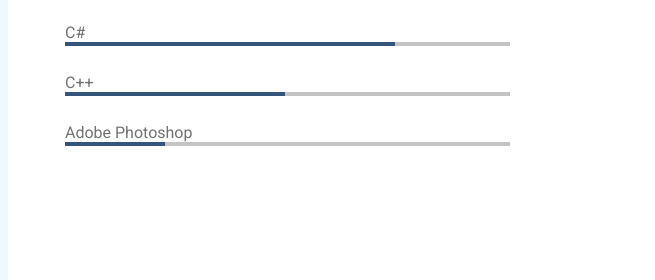
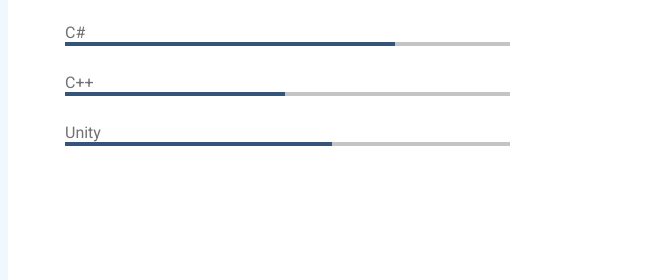
Before and after one commit to Dikin01/MyFirstSite, a plain HTML site: page index.html in a window 1280 px wide. Shown: the part 1580-1860 px from the top of the page, 0-655 px from the left. Drawn offline with Linux system fonts and the light colour scheme; a web font is replaced by a local one.

Commit message:
Change skill

```diff
--- a/index.html
+++ b/index.html
@@ -116,7 +116,7 @@
                             <h3 class="skills_title">Мои навыки</h3>
                             <h4 class="skill skill1">C#</h4>
                             <h4 class="skill skill2">C++</h4>
-                            <h4 class="skill skill3">Adobe Photoshop</h4>
+                            <h4 class="skill skill3">Unity</h4>
                         </div>
                         <div class="skills_right">
                             <img src="IMG_20200730_141014-01.jpeg" alt="PHOTO" class="skills_img">
@@ -221,7 +221,7 @@
                 <div class="footer_wrapper">
                     <div class="footer_left">
                         <h3 class="footer_name">Кондратьев Дмитрий</h3>
-                        <p class="copyright">(c) 2020. Все права защищены.</p>
+                        <p class="copyright">(c) 2021. Все права защищены.</p>
                     </div>
                     <div class="footer_right">
                         <img src="vk-social-network-logo.png" alt="VK_LOGO" class="soc_logo">
--- a/style.css
+++ b/style.css
@@ -299,7 +299,7 @@ header{
 
 .skill3::after{
     content: " ";
-    width: 100px;
+    width: 267px;
     height: 4px;
     background-color:  #34547A;
     position: absolute;
```
Also changed, not shown: lightzoom/lightzoom.js (+0 -7 lines).
